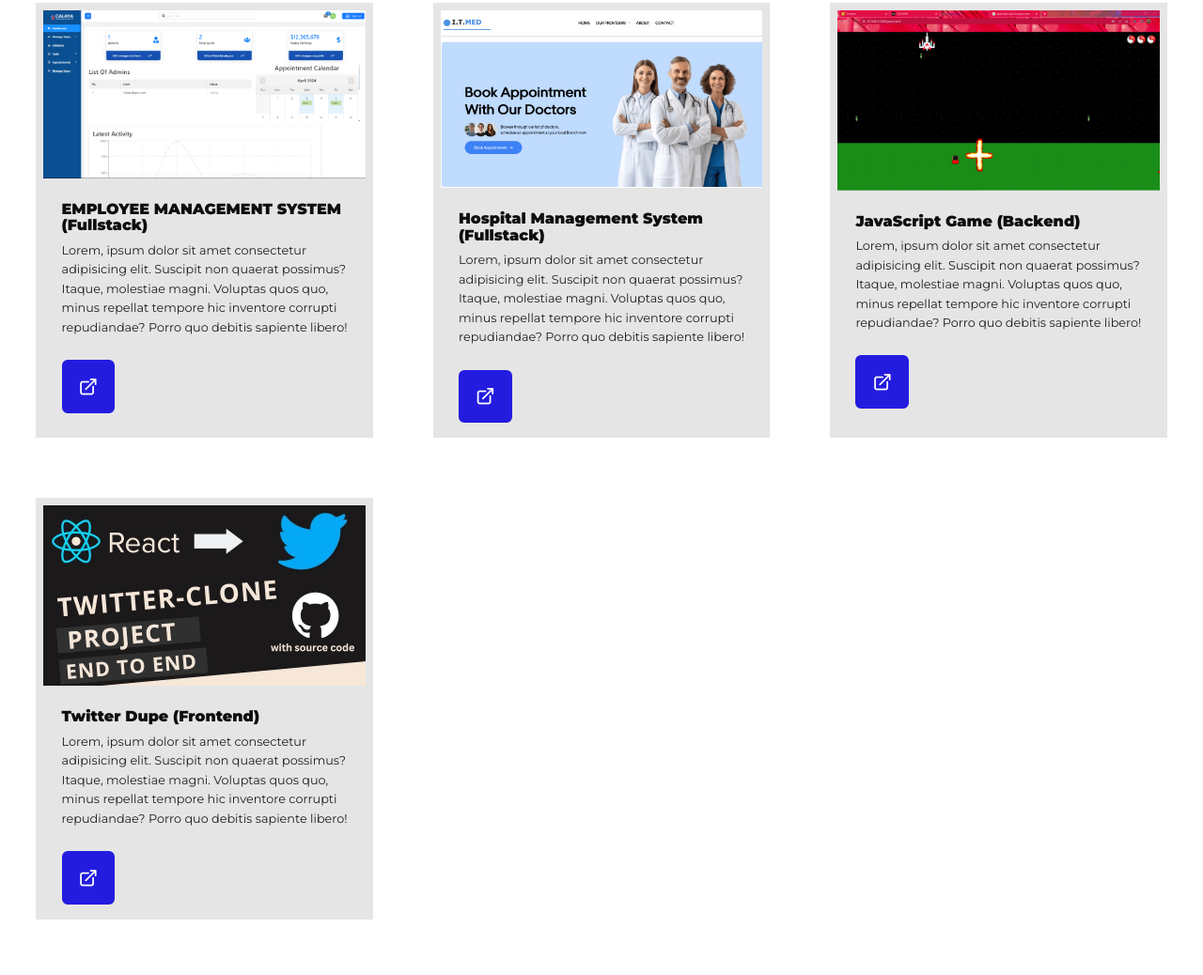
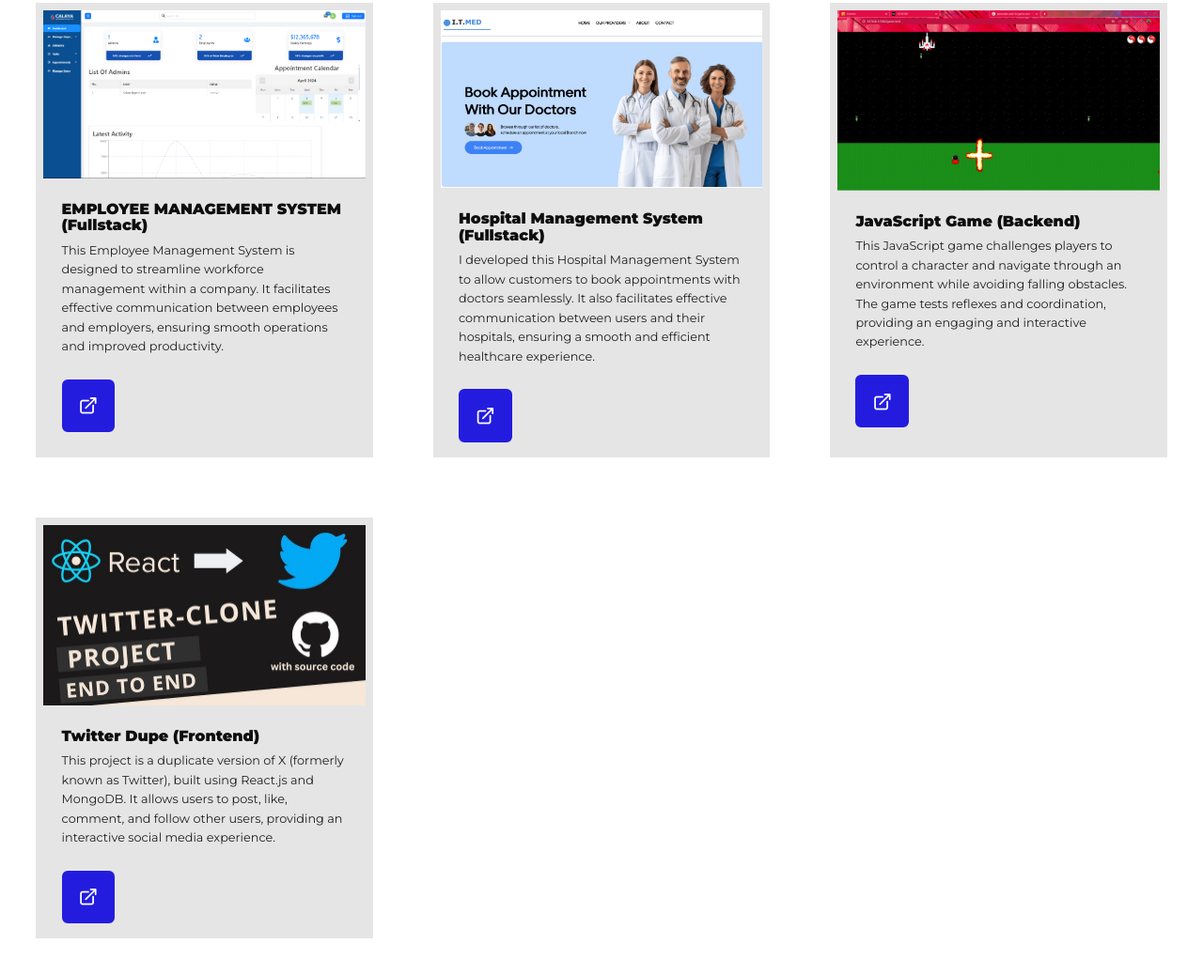
Before and after one commit to Izu-kun23/portfolio, a plain HTML site: page index.html in a window 1280 px wide. Shown: the part 2359-3397 px from the top of the page at 94% size. Drawn offline with nearby package versions, Linux system fonts and the light colour scheme.

Commit message:
Update index.html

```diff
--- a/index.html
+++ b/index.html
@@ -121,10 +121,9 @@
           </div>
           <h5>EMPLOYEE MANAGEMENT SYSTEM (Fullstack)</h5>
           <p>
-            Lorem, ipsum dolor sit amet consectetur adipisicing elit. Suscipit
-            non quaerat possimus? Itaque, molestiae magni. Voluptas quos quo,
-            minus repellat tempore hic inventore corrupti repudiandae? Porro quo
-            debitis sapiente libero!
+            This Employee Management System is designed to streamline workforce management within a company.
+  It facilitates effective communication between employees and employers, ensuring smooth operations
+  and improved productivity.
           </p>
           <div class="project_cta">
             <a href="./construction/index.html" class="btn primary" target="_blank"
@@ -139,10 +138,9 @@
           </div>
           <h5>Hospital Management System (Fullstack)</h5>
           <p>
-            Lorem, ipsum dolor sit amet consectetur adipisicing elit. Suscipit
-            non quaerat possimus? Itaque, molestiae magni. Voluptas quos quo,
-            minus repellat tempore hic inventore corrupti repudiandae? Porro quo
-            debitis sapiente libero!
+            I developed this Hospital Management System to allow customers to book appointments with doctors seamlessly.
+  It also facilitates effective communication between users and their hospitals, ensuring a smooth and efficient
+  healthcare experience.
           </p>
           <div class="project_cta">
             <a href="./construction/index.html" class="btn primary" target="_blank"
@@ -157,10 +155,8 @@
           </div>
           <h5>JavaScript Game (Backend)</h5>
           <p>
-            Lorem, ipsum dolor sit amet consectetur adipisicing elit. Suscipit
-            non quaerat possimus? Itaque, molestiae magni. Voluptas quos quo,
-            minus repellat tempore hic inventore corrupti repudiandae? Porro quo
-            debitis sapiente libero!
+            This JavaScript game challenges players to control a character and navigate through an environment while avoiding falling obstacles.
+  The game tests reflexes and coordination, providing an engaging and interactive experience.
           </p>
           <div class="project_cta">
             <a href="./construction/index.html" class="btn primary" target="_blank"
@@ -175,10 +171,8 @@
           </div>
           <h5>Twitter Dupe (Frontend)</h5>
           <p>
-            Lorem, ipsum dolor sit amet consectetur adipisicing elit. Suscipit
-            non quaerat possimus? Itaque, molestiae magni. Voluptas quos quo,
-            minus repellat tempore hic inventore corrupti repudiandae? Porro quo
-            debitis sapiente libero!
+             This project is a duplicate version of X (formerly known as Twitter), built using React.js and MongoDB.
+  It allows users to post, like, comment, and follow other users, providing an interactive social media experience.
           </p>
           <div class="project_cta">
             <a href="./construction/index.html" class="btn primary" target="_blank"
```
